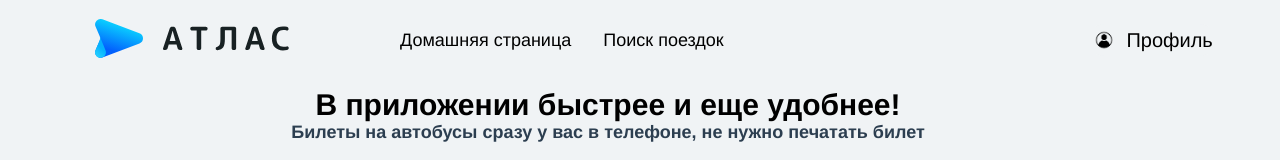
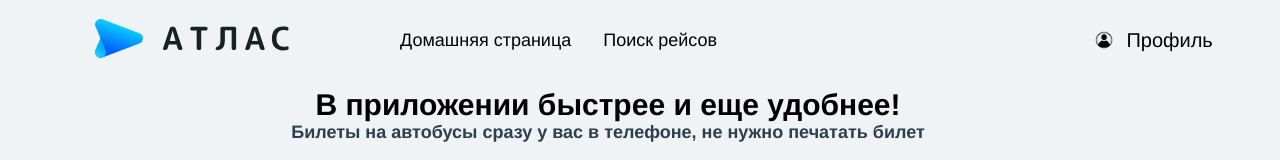
Before and after one commit to NickWi1d/Atlas, a Vue app: page / in a window 1280 px wide. Shown: the top 160 px of the page. Built offline with nearby package versions, Linux system fonts and the light colour scheme.

Commit message:
version 2.3

```diff
--- a/src/App.vue
+++ b/src/App.vue
@@ -21,7 +21,7 @@
       </div>
       <div class="menu">
         <router-link to="/" class="menu_link link">Домашняя страница</router-link>
-        <router-link to="/reserch" class="menu_link link">Поиск поездок</router-link>
+        <router-link to="/reserch" class="menu_link link">Поиск рейсов</router-link>
       </div>
       <div class="login">
         <router-link to="/Navbar" class="logInButton link" >
```
